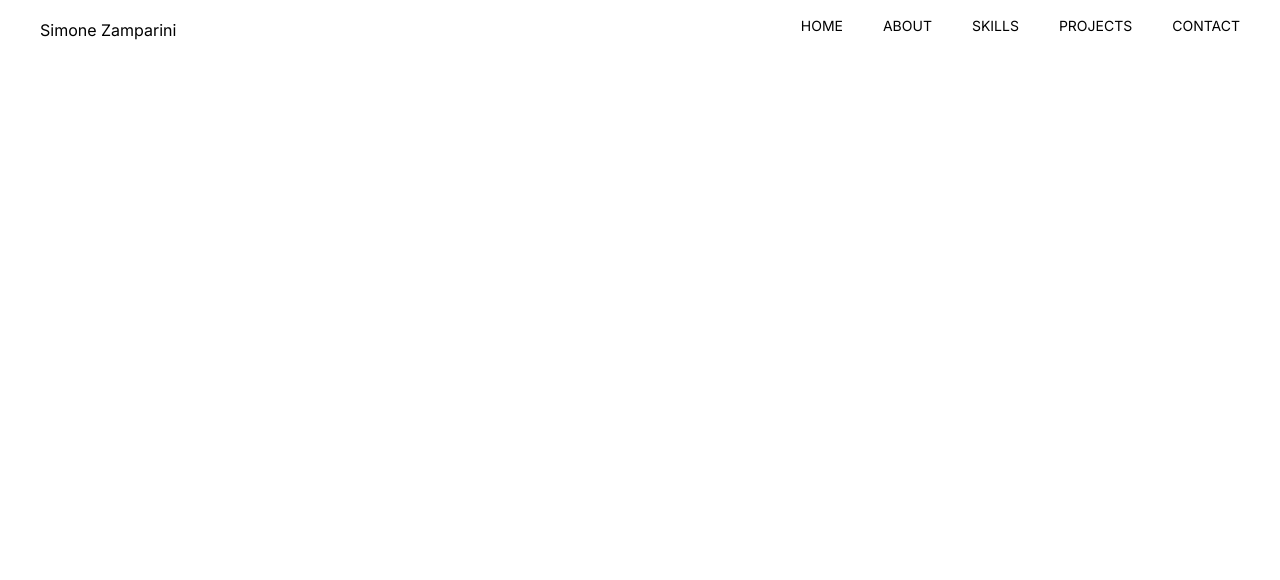
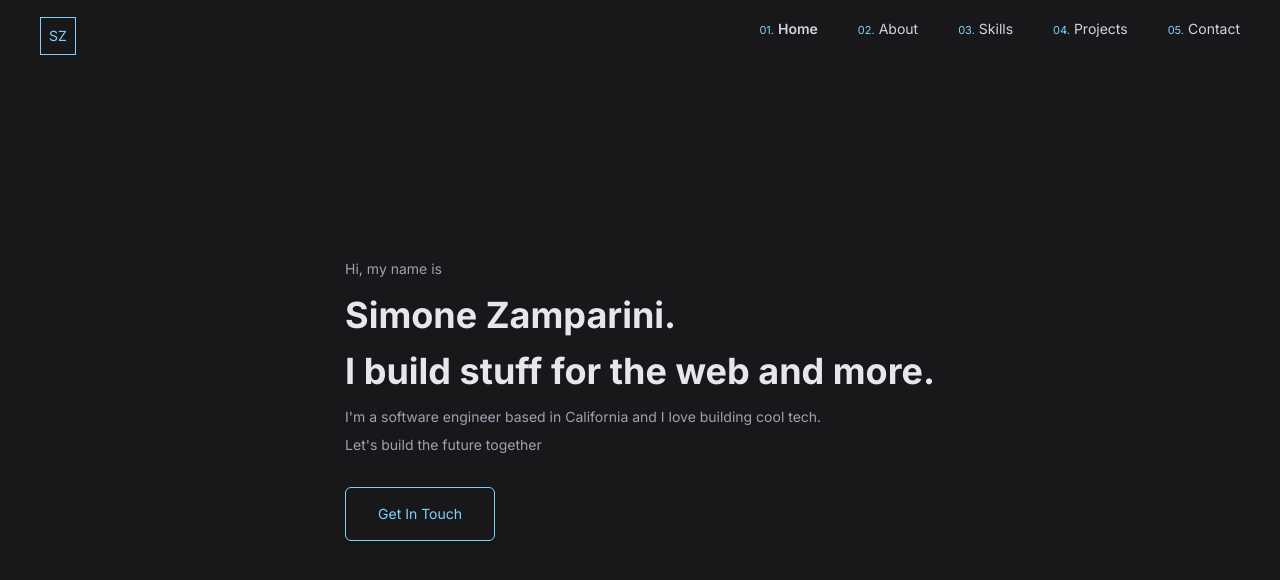
Before and after one commit to simozampa/portfolio, a Next.js app in the folder portfolio/: page / in a window 1280 px wide. Shown: the top 580 px of the page. Built offline with nearby package versions, Linux system fonts and the light colour scheme.

Commit message:
Test dark theme

```diff
--- a/portfolio/app/(components)/header.tsx
+++ b/portfolio/app/(components)/header.tsx
@@ -1,11 +1,15 @@
-import Link from "next/link"
-import { headers } from "next/headers";
+'use client'
+
+import Link from "next/link";
+import { useState } from "react";
+import { usePathname } from "next/navigation";
+
 const navigation = [
-    { name: "HOME", href: "/" },
-    { name: "ABOUT", href: "/about" },
-    { name: "SKILLS", href: "/skills" },
-    { name: "PROJECTS", href: "/projects" },
-    { name: "CONTACT", href: "/contact" }
+    { number: "01.", name: "Home", href: "/" },
+    { number: "02.", name: "About", href: "/about" },
+    { number: "03.", name: "Skills", href: "/skills" },
+    { number: "04.", name: "Projects", href: "/projects" },
+    { number: "05.", name: "Contact", href: "/contact" }
 ]
 
 function classNames(...classes: string[]) {
@@ -13,26 +17,29 @@
 }
 
 export default function Header() {
-
-    const headersList = headers();
-    const activePath = headersList.get("x-invoke-path");
+    const pathName = usePathname();
 
     return (
         <div className="fixed w-full top-0">
             <div className="flex justify-between items-center mx-10 pt-4">
-                <span className="text">Simone Zamparini</span>
+                <span className="p-2 text-sky-300 text-sm border border-sky-300">SZ</span>
                 <ul>
                     <div className="flex items-center space-x-10">
                         {navigation.map(item => (
-                            <li key={item.name}
-                                className={
-                                    classNames(
-                                        activePath == item.href ? 'border-b-2 border-gray-900 text-gray-900 font-semibold'
-                                            : 'hover:font-medium',
-                                        'pb-2 text-sm')}
-                            >
-                                <Link href={item.href}>
+                            <li key={item.name} className="pb-4">
+                                <Link href={item.href} >
+                                    <span className='text-[11px] text-sky-300 mr-1'>
+                                        {item.number}
+                                    </span>
+                                    <span className={
+                                        classNames(
+                                            pathName == item.href ? 'font-semibold'
+                                                : '',
+                                            'text-gray-300 text-sm')}
+                                    >
                                     {item.name}
+
+                                    </span>
                                 </Link>
                             </li>
                         ))}
--- a/portfolio/app/page.tsx
+++ b/portfolio/app/page.tsx
@@ -2,7 +2,17 @@
 
 export default function Home() {
   return (
-    <>
-    </>
+    <div className='flex h-screen bg-zinc-900'>
+      <div className='m-auto'>
+        <h3 className='text-sm text-gray-400'>Hi, my name is</h3>
+        <h1 className='text-4xl font-bold text-gray-200 pt-4'>Simone Zamparini.</h1>
+        <h1 className='text-4xl font-bold pt-4 text-gray-200'>I build stuff for the web and more.</h1>
+        <p className='pt-4 text-sm text-gray-400'>I'm a software engineer based in California and I love building cool tech.</p>
+        <p className='pt-2 text-sm text-gray-400'>Let's build the future together</p>
+        <button className='mt-8 px-8 py-4 text-sm text-sky-300 border border-sky-300 rounded-md shadow-md hover:bg-sky-300 hover:text-gray-900'>
+          Get In Touch
+        </button>
+      </div>
+    </div>
   )
 }
```
